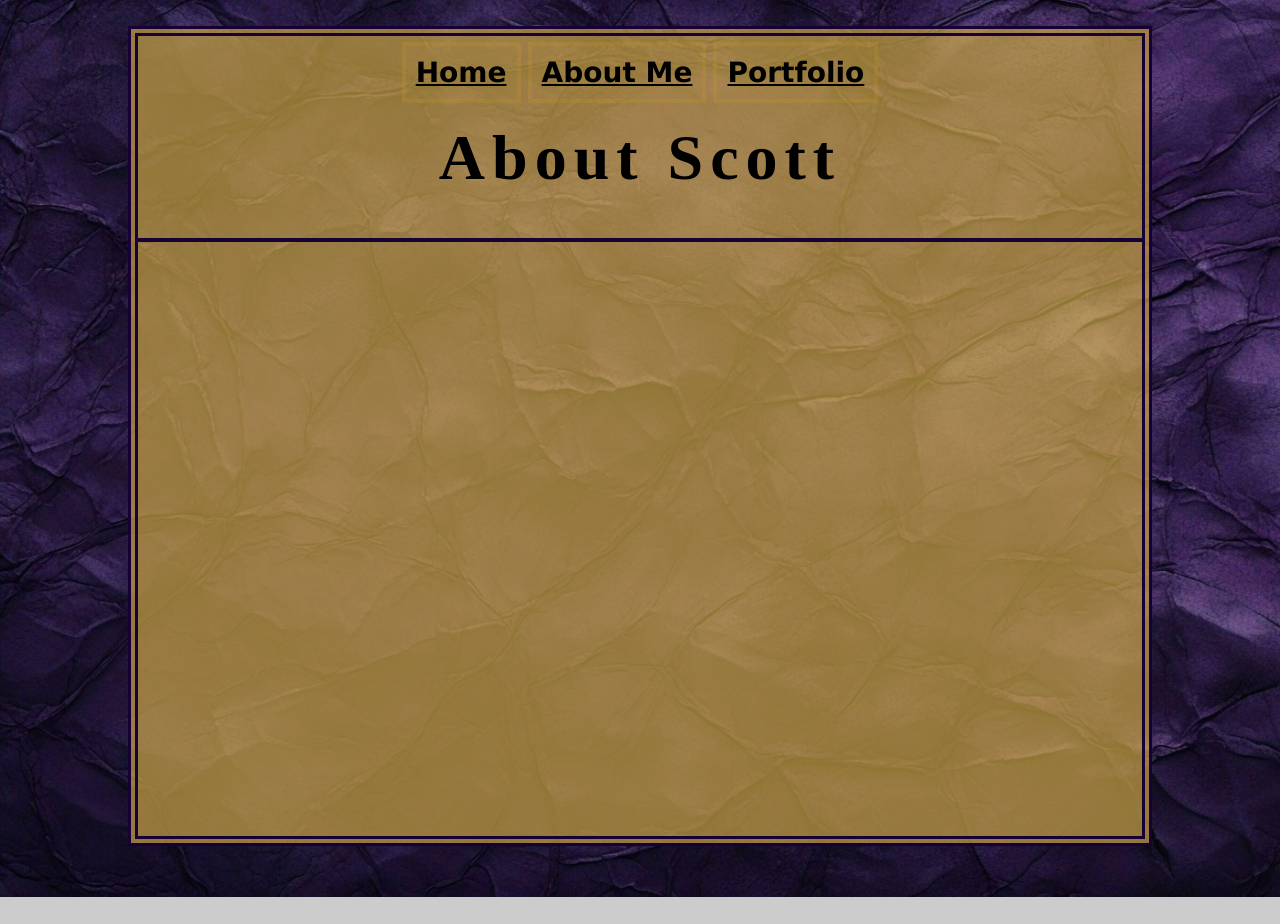
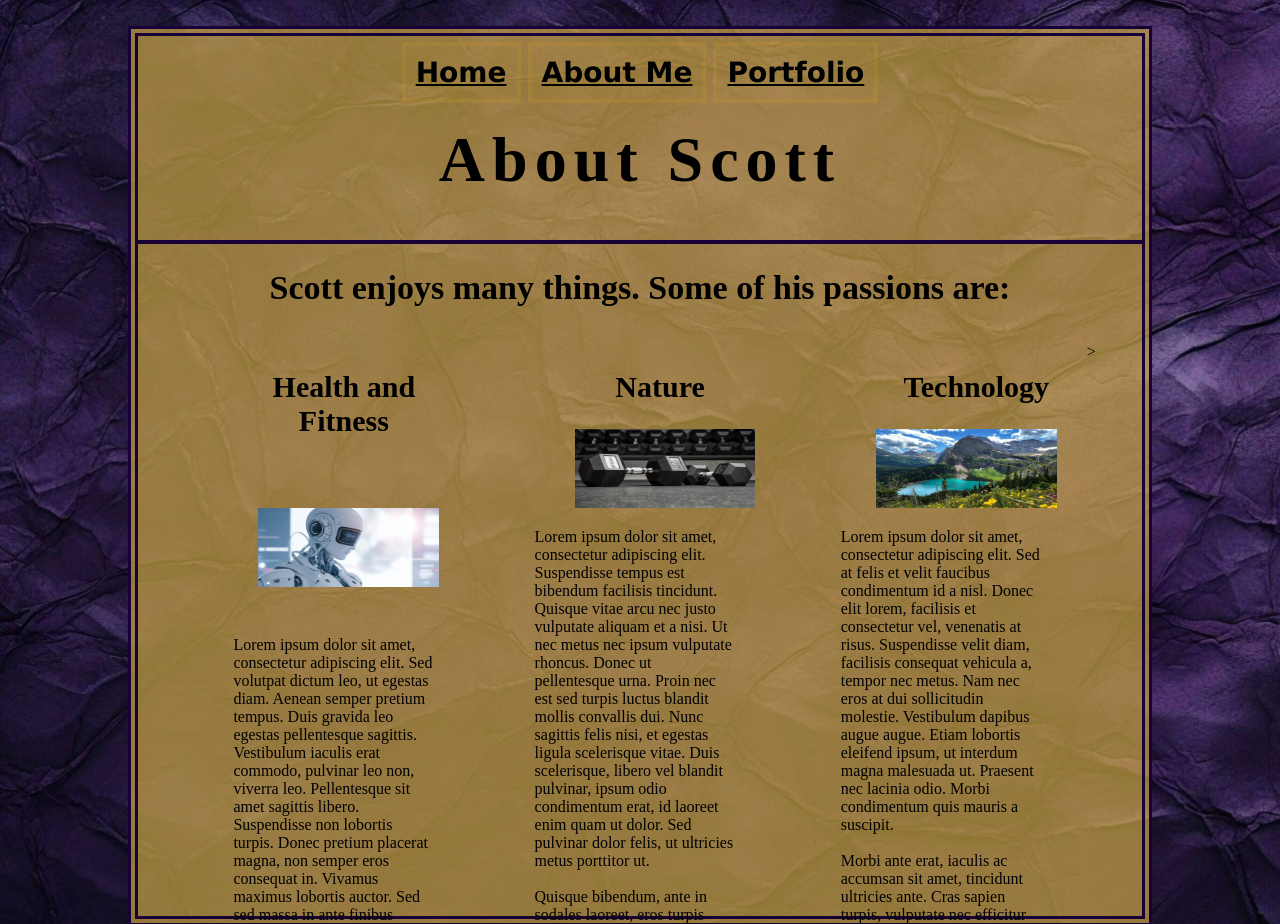
Before and after one commit to ScottM406/Block-9-Unit-1-Career-Simulation-Personal-Website-Pt-I, a plain HTML site: page about.html in a window 1280 px wide. Shown: the top 924 px of the page. Before the commit the page ends 897 px from the top, so only its background shows below. Drawn offline with Linux system fonts and the light colour scheme.

Commit message:
added content to about.html

```diff
--- a/about.html
+++ b/about.html
@@ -18,6 +18,54 @@
 
   <hr>
 
+  <section id="about-me-intro">
+    Scott enjoys many things. Some of his passions are:
+  </section>
+
+  <br>
+
+  <section class="passion-name-container">
+    <h2 class="passion-name">Health and Fitness</h2>
+  </section>
+
+  <section class="passion-name-container">
+    <h2 class="passion-name">Nature</h2>
+  </section>
+
+  <section class="passion-name-container">
+    <h2 class="passion-name">Technology</h2>
+  </section>
+
+  <br>
+
+  <img class="passion-photo" src="./dumbbells.jpeg" alt="Several Dumbbells"/>>
+
+  <img class="passion-photo" src="./glacier.jpeg" alt="A Beautiful Landscape"/>
+
+  <img class="passion-photo" src="./robot.jpeg" alt="A Futuristic Robot"/>
+
+  <section class="passion-description">
+    Lorem ipsum dolor sit amet, consectetur adipiscing elit. Suspendisse tempus est bibendum facilisis tincidunt. Quisque vitae arcu nec justo vulputate aliquam et a nisi.
+    Ut nec metus nec ipsum vulputate rhoncus. Donec ut pellentesque urna. Proin nec est sed turpis luctus blandit mollis convallis dui. Nunc sagittis felis nisi, et egestas
+    ligula scelerisque vitae. Duis scelerisque, libero vel blandit pulvinar, ipsum odio condimentum erat, id laoreet enim quam ut dolor. Sed pulvinar dolor felis, ut ultricies
+    metus porttitor ut. <br><br> Quisque bibendum, ante in sodales laoreet, eros turpis vehicula metus, ac sagittis lectus augue a mauris.
+    Nam consequat viverra dignissim. Nam varius eros ultricies ultrices ornare. Pellentesque convallis tincidunt odio a ullamcorper. Aliquam volutpat mattis erat mollis accumsan. Fusce commodo dapibus egestas.
+    Phasellus venenatis urna ac justo interdum, a varius metus aliquam. Aliquam consectetur leo vel velit fermentum ultrices. Morbi rhoncus dignissim volutpat.
+  </section>
+
+  <section class="passion-description">
+    Lorem ipsum dolor sit amet, consectetur adipiscing elit. Sed at felis et velit faucibus condimentum id a nisl. Donec elit lorem, facilisis et consectetur vel, venenatis at risus.
+    Suspendisse velit diam, facilisis consequat vehicula a, tempor nec metus. Nam nec eros at dui sollicitudin molestie. Vestibulum dapibus augue augue. Etiam lobortis eleifend ipsum, ut
+    interdum magna malesuada ut. Praesent nec lacinia odio. Morbi condimentum quis mauris a suscipit. <br><br> Morbi ante erat, iaculis ac accumsan sit amet, tincidunt ultricies ante. Cras sapien turpis,
+    vulputate nec efficitur ac, interdum sed ante. Praesent fermentum ante quis ante scelerisque accumsan. Ut vitae fringilla sem. Aliquam vitae felis purus. Pellentesque consectetur massa ac elit rhoncus tempus.
+  </section>
+
+  <section class="passion-description">
+    Lorem ipsum dolor sit amet, consectetur adipiscing elit. Sed volutpat dictum leo, ut egestas diam. Aenean semper pretium tempus. Duis gravida leo egestas pellentesque sagittis. Vestibulum iaculis erat
+    commodo, pulvinar leo non, viverra leo. Pellentesque sit amet sagittis libero. Suspendisse non lobortis turpis. Donec pretium placerat magna, non semper eros consequat in. Vivamus maximus lobortis auctor.
+    Sed sed massa in ante finibus ultrices. Nam tristique, purus nec accumsan iaculis, leo leo pharetra diam, et lacinia turpis magna vitae ipsum.
+  </section>
+
 </body>
 
 </html>
--- a/style.css
+++ b/style.css
@@ -9,7 +9,7 @@ body {
   margin-left: 10%;
   margin-right: 10%;
   margin-bottom: 4%;
-  min-height: 100%;
+  min-height:110%;
   background-color: rgba(202, 165, 70, 0.705);
   border: 1;
   border-width: 10px;
@@ -52,6 +52,36 @@ Nav {
 
 }
 
+.passion-name-container {
+  float:left;
+  width:22%;
+  margin-left: 9.5%;
+  margin-top: 2%;
+  text-align: center;
+}
+
+.passion-name {
+  font-size: 30;
+
+}
+
+.passion-description {
+  float:left;
+  width:20%;
+  height:10%;
+  margin-left: 9.5%;
+  margin-top: 2%;
+  margin-right: 1%;
+
+}
+
+.passion-photo {
+  height: 9%;
+  width:18%;
+  float:left;
+  margin-left: 12%;
+
+}
 #home-bio {
   font-size: 36;
   width: 40%;
@@ -78,6 +108,14 @@ Nav {
   float: right;
 }
 
+#about-me-intro {
+  font-size: 34;
+  font-weight: bolder;
+  text-align: center;
+  margin-top: 2.5%;
+
+}
+
 hr {
   border-style: solid;
   border: 1;
```
Also changed, not shown: dumbbells.jpeg (added), glacier.jpeg (added), robot.jpeg (added).
